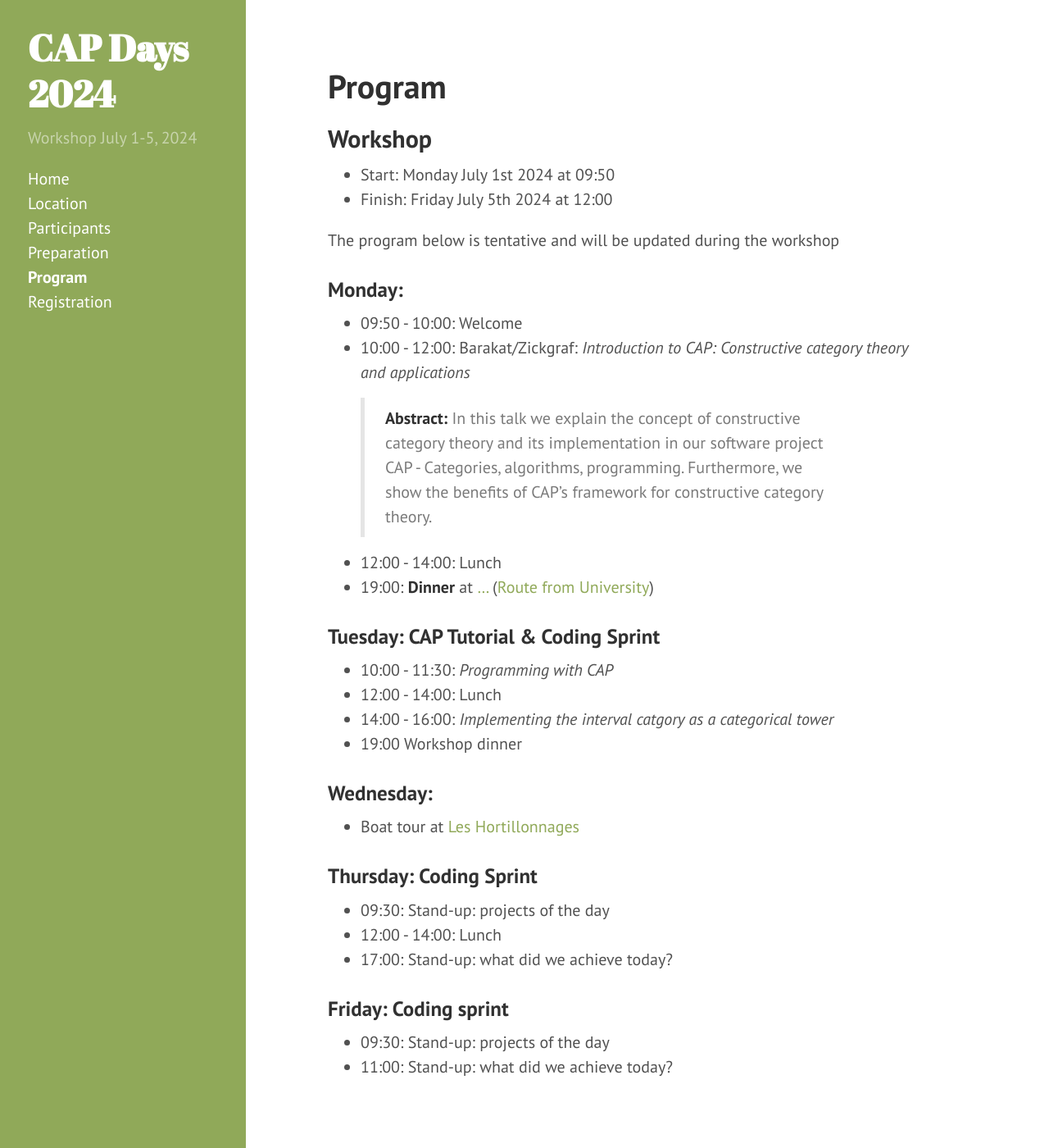
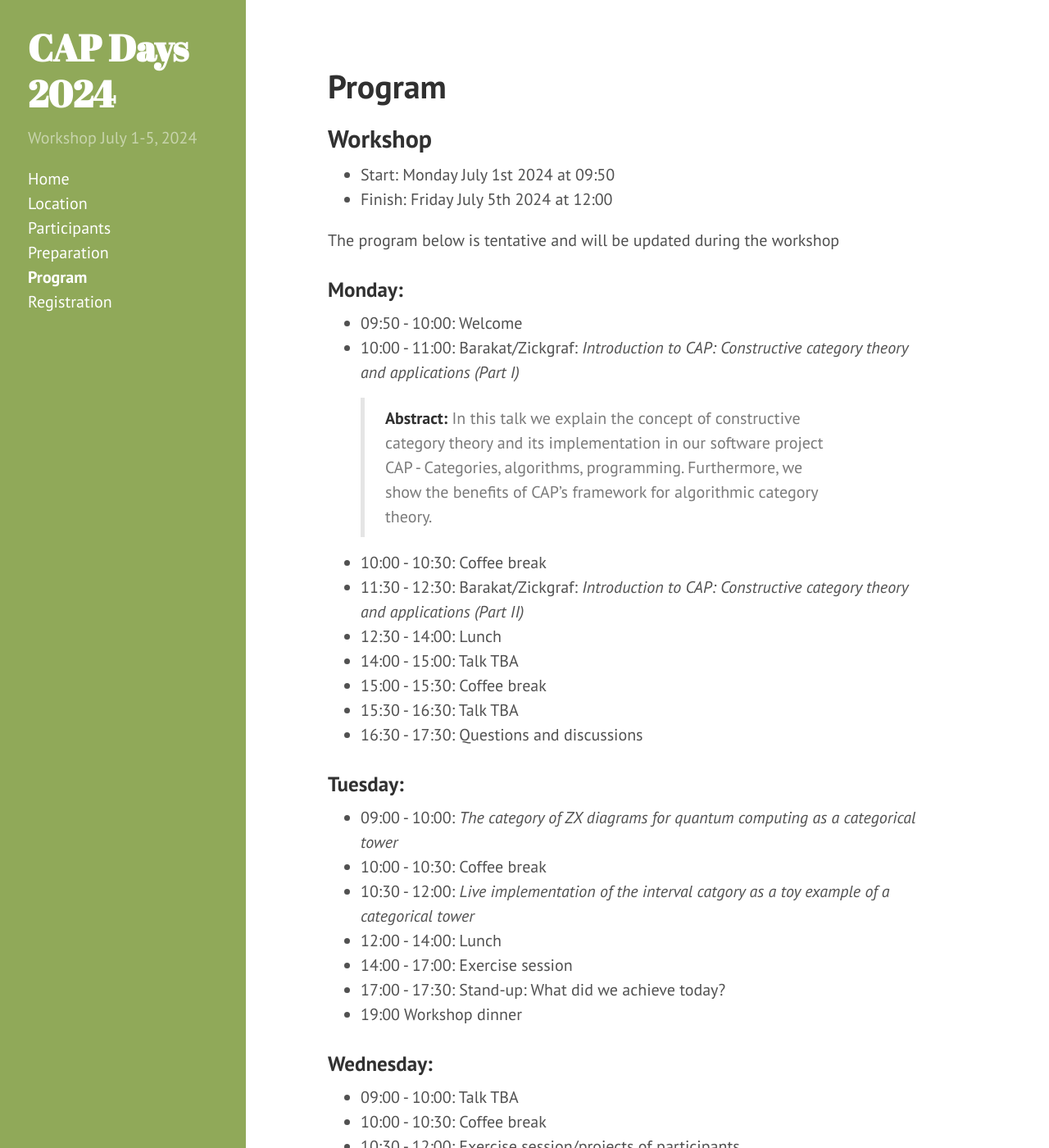
Before and after one commit to homalg-project/capdays-2024, a Jekyll site: the page built from program.md, in a window 1280 px wide and 1400 px high. Shown: the whole window at 82% size. Built offline with Jekyll 4.4.1, drawn with Linux system fonts in a browser that asks for light colours; some of the changed text lies outside the part shown.

Commit message:
updated the program

```diff
--- a/program.md
+++ b/program.md
@@ -12,34 +12,51 @@ The program below is tentative and will be updated during the workshop
 ### Monday:
 
 * 09:50 - 10:00: Welcome
-* 10:00 - 12:00: Barakat/Zickgraf: *Introduction to CAP: Constructive category theory and applications*<br/>
+* 10:00 - 11:00: Barakat/Zickgraf: *Introduction to CAP: Constructive category theory and applications (Part I)*<br/>
 > **Abstract:** In this talk we explain the concept of constructive category theory
 > and its implementation in our software project
 > CAP - Categories, algorithms, programming.
 > Furthermore, we show the benefits of CAP's framework
-> for constructive category theory.
+> for algorithmic category theory.
+* 10:00 - 10:30: Coffee break
+* 11:30 - 12:30: Barakat/Zickgraf: *Introduction to CAP: Constructive category theory and applications (Part II)*<br/>
+* 12:30 - 14:00: Lunch
+* 14:00 - 15:00: Talk TBA
+* 15:00 - 15:30: Coffee break
+* 15:30 - 16:30: Talk TBA
+* 16:30 - 17:30: Questions and discussions
 
+### Tuesday:
+
+* 09:00 - 10:00: *The category of ZX diagrams for quantum computing as a categorical tower*
+* 10:00 - 10:30: Coffee break
+* 10:30 - 12:00: *Live implementation of the interval catgory as a toy example of a categorical tower*
 * 12:00 - 14:00: Lunch
-* 19:00: **Dinner** at [...]() ([Route from University]())
-
-### Tuesday: CAP Tutorial & Coding Sprint
-
-* 10:00 - 11:30: *Programming with CAP*<br/>
-* 12:00 - 14:00: Lunch
-* 14:00 - 16:00: *Implementing the interval catgory as a categorical tower*<br/>
+* 14:00 - 17:00: Exercise session
+* 17:00 - 17:30: Stand-up: What did we achieve today?
 * 19:00 Workshop dinner
 
 ### Wednesday:
 
-* Boat tour at [Les Hortillonnages](https://maps.app.goo.gl/xC3aBqfiLkZxQC2V8)
+* 09:00 - 10:00: Talk TBA
+* 10:00 - 10:30: Coffee break
+* 10:30 - 12:00: Exercise session/projects of participants
+* 12:00 - 14:00: Lunch
+* Afternoon: Boat tour at [Les Hortillonnages](https://maps.app.goo.gl/xC3aBqfiLkZxQC2V8)
+* Free evening, open discussions
 
-### Thursday: Coding Sprint
+### Thursday:
 
-* 09:30: Stand-up: projects of the day
+* 09:00 - 10:00: Talk TBA
+* 10:00 - 10:30: Coffee break
+* 10:30 - 12:00: Exercise session/projects of participants
 * 12:00 - 14:00: Lunch
-* 17:00: Stand-up: what did we achieve today?
+* 14:00 - 17:00: Exercise session/projects of participants
+* 17:00 - 17:30: Stand-up: What did we achieve today?
 
-### Friday: Coding sprint
+### Friday:
 
-* 09:30: Stand-up: projects of the day
-* 11:00: Stand-up: what did we achieve today?
+* 09:00 - 10:00: Exercise session/projects of participants
+* 10:00 - 10:30: Coffee break
+* 10:30 - 11:30: Exercise session/projects of participants
+* 11:30 - 12:00: Stand-up and closing of the workshop
```
